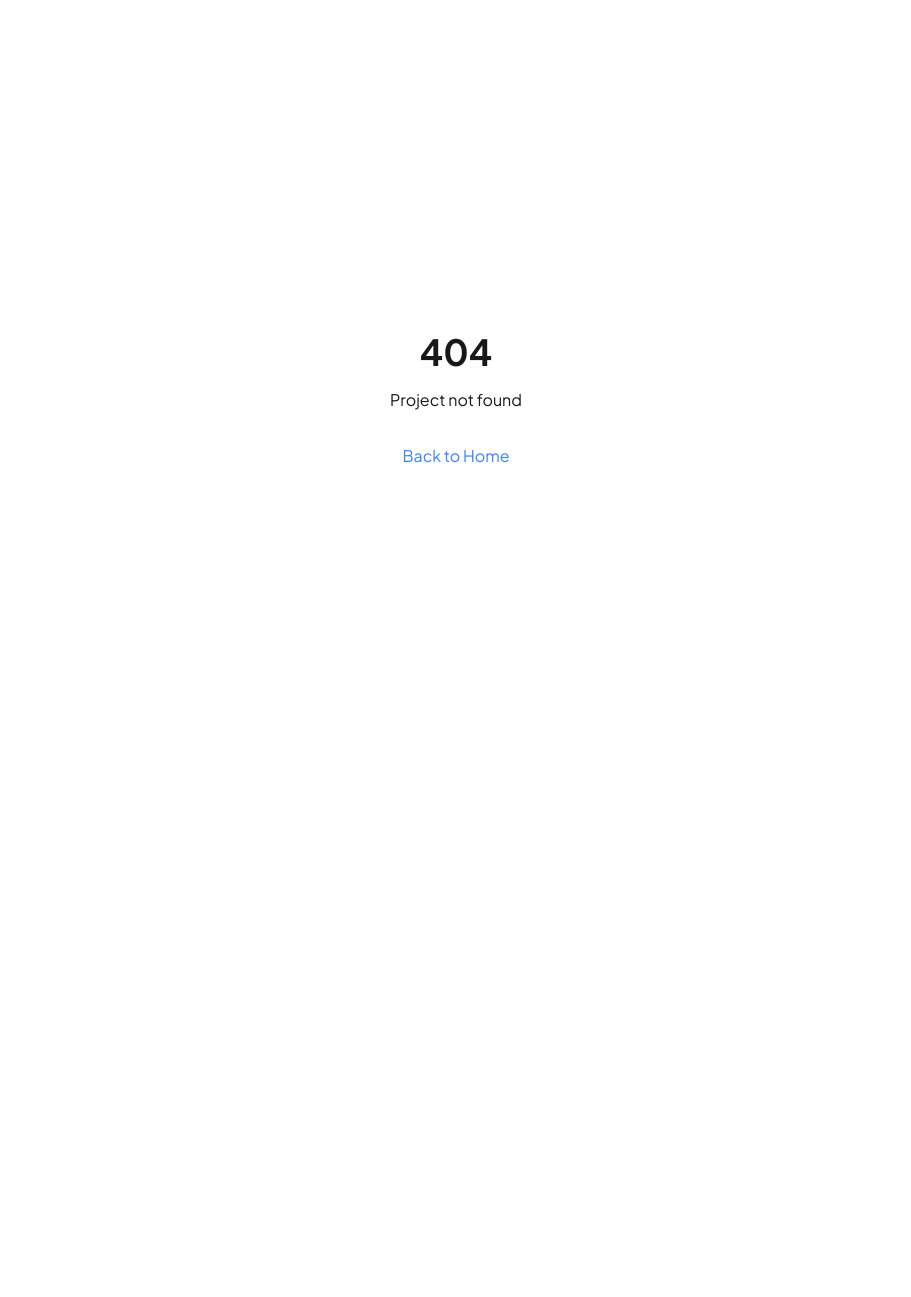
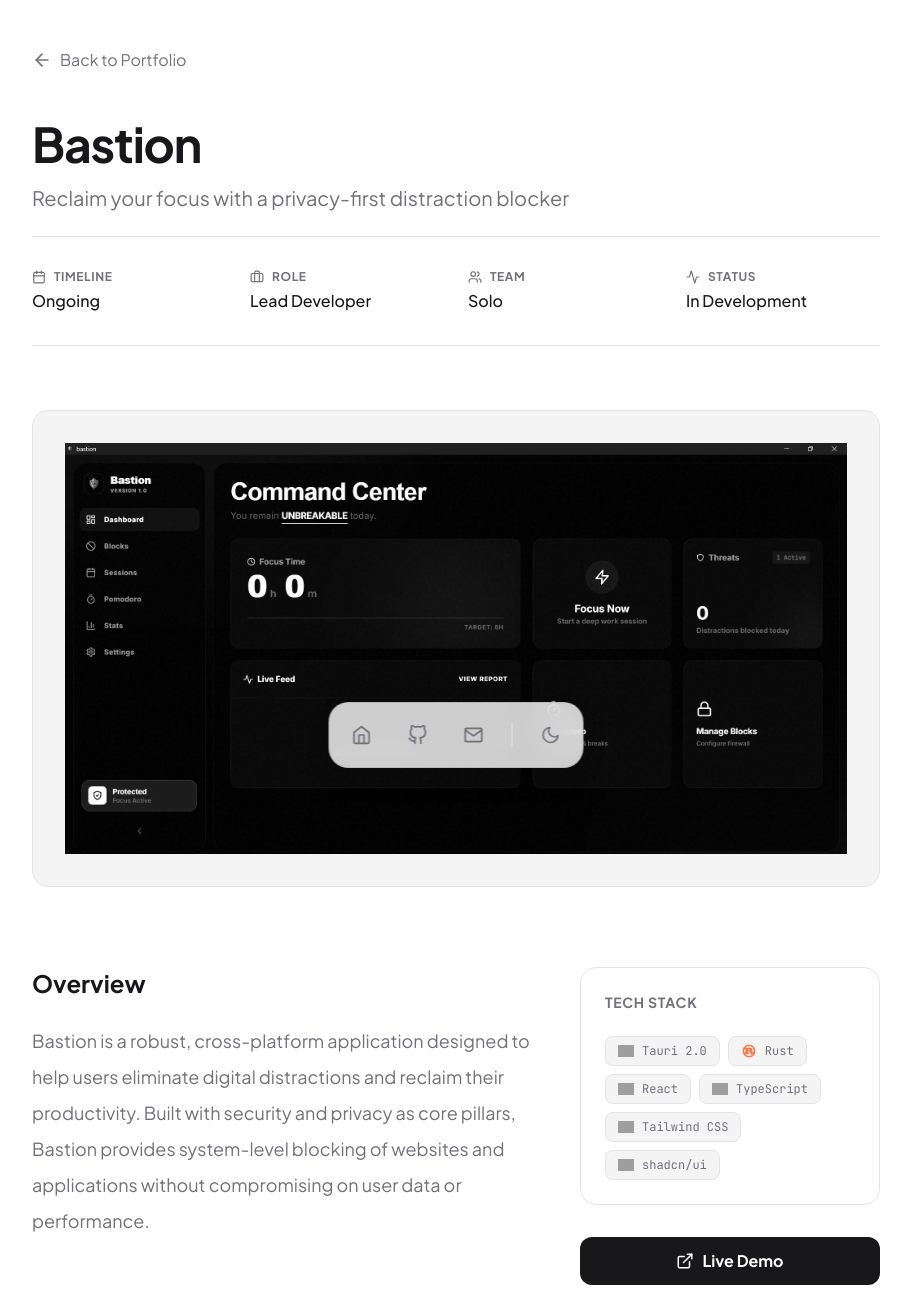
Before and after one commit to shubham-pathak1/portfolio, a React (Vite) app: page /project/bastion in a window 1280 px wide. Before the commit this address had no page. Shown: the top 1297 px of the page, without its empty margins (184-1095 px from the left). Before the commit the page ends 800 px from the top, so only its background shows below. Built offline with nearby package versions, Linux system fonts and the light colour scheme; grey boxes are pictures that could not be loaded.

Commit message:
added bastion project and details

```diff
--- a/src/components/sections/Projects.tsx
+++ b/src/components/sections/Projects.tsx
@@ -4,6 +4,8 @@
 import expoIcon from "../../assets/expo.png";
 import krishiSangamImage from "../../assets/krishi_sangam.png";
 import throttleTalksImage from "../../assets/throttle_talks.png";
+import bastionImage from "../../assets/bastion.png";
+import rustIcon from "../../assets/rust.png";
 
 interface Project {
     id: string; // Added ID
@@ -45,6 +47,20 @@
         image: krishiSangamImage,
         link: "https://github.com/shubham-pathak1/krishi-sangam",
         github: "https://github.com/shubham-pathak1/krishi-sangam"
+    },
+    {
+        id: "bastion",
+        title: "Bastion",
+        description: "Cross-platform distraction blocker with Pomodoro focus. (In Development Phase)",
+        tags: [
+            { name: "Tauri", icon: "https://cdn.jsdelivr.net/gh/devicons/devicon/icons/tauri/tauri-original.svg" },
+            { name: "Rust", icon: rustIcon },
+            { name: "React", icon: "https://cdn.jsdelivr.net/gh/devicons/devicon/icons/react/react-original.svg" },
+            { name: "Tailwind", icon: "https://cdn.jsdelivr.net/gh/devicons/devicon/icons/tailwindcss/tailwindcss-original.svg" }
+        ],
+        image: bastionImage,
+        link: "https://github.com/shubham-pathak1/bastion",
+        github: "https://github.com/shubham-pathak1/bastion"
     }
 ];
 
--- a/src/data/projectDetails.ts
+++ b/src/data/projectDetails.ts
@@ -1,6 +1,8 @@
 import expoIcon from "../assets/expo.png";
 import krishiSangamImage from "../assets/krishi_sangam.png";
 import throttleTalksImage from "../assets/throttle_talks.png";
+import bastionImage from "../assets/bastion.png";
+import rustIcon from "../assets/rust.png";
 
 export interface ProjectDetail {
     id: string;
@@ -112,5 +114,50 @@
         ],
         image: krishiSangamImage,
         github: "https://github.com/shubham-pathak1/krishi-sangam"
+    },
+    "bastion": {
+        id: "bastion",
+        title: "Bastion",
+        tagline: "Reclaim your focus with a privacy-first distraction blocker",
+        timeline: "Ongoing",
+        role: "Lead Developer",
+        team: "Solo",
+        status: "In Development",
+        overview: "Bastion is a robust, cross-platform application designed to help users eliminate digital distractions and reclaim their productivity. Built with security and privacy as core pillars, Bastion provides system-level blocking of websites and applications without compromising on user data or performance.",
+        features: [
+            "Smart Blocking: Set custom blocklists for websites and desktop applications.",
+            "Pomodoro Integration: Sync your blocking sessions with focus timers.",
+            "Schedule Mode: Automatically toggle focus mode during work hours.",
+            "Deep Focus: Interactive 'hard-lock' mode to prevent bypassing blocks.",
+            "Privacy First: Local-only data storage with no cloud tracking."
+        ],
+        whyBuilt: [
+            "Most existing blockers are either too easy to bypass or highly intrusive.",
+            "Wanted to explore Tauri 2.0 and its capabilities for system-level integrations.",
+            "Needed a personal tool that combined focus timers with hard-blocking.",
+            "To solve the challenge of cross-platform system hooks using Rust."
+        ],
+        techStack: [
+            { name: "Tauri 2.0", icon: "https://cdn.jsdelivr.net/gh/devicons/devicon/icons/tauri/tauri-original.svg" },
+            { name: "Rust", icon: rustIcon },
+            { name: "React", icon: "https://cdn.jsdelivr.net/gh/devicons/devicon/icons/react/react-original.svg" },
+            { name: "TypeScript", icon: "https://cdn.jsdelivr.net/gh/devicons/devicon/icons/typescript/typescript-original.svg" },
+            { name: "Tailwind CSS", icon: "https://cdn.jsdelivr.net/gh/devicons/devicon/icons/tailwindcss/tailwindcss-original.svg" },
+            { name: "shadcn/ui", icon: "https://cdn.jsdelivr.net/gh/devicons/devicon/icons/react/react-original.svg" } // Placeholder for shadcn
+        ],
+        impact: [
+            "Initial internal testing showed a 30% increase in deep work sessions.",
+            "Successfully implemented low-level network and process interception.",
+            "Developed a unique cross-platform UI bridge between Rust and React.",
+            "Ensured zero-latency response for system-level triggers."
+        ],
+        futurePlans: [
+            "Add mobile companion apps (Android/iOS) for synchronized blocking.",
+            "Implement AI-driven 'Distraction Detection' based on usage patterns.",
+            "Open-source core blocking modules for community contribution.",
+            "Add team-based focus leaderboards."
+        ],
+        image: bastionImage,
+        github: "https://github.com/shubham-pathak1/bastion"
     }
 };
--- a/src/pages/ProjectDetail.tsx
+++ b/src/pages/ProjectDetail.tsx
@@ -81,7 +81,7 @@
                     <img
                         src={project.image}
                         alt={project.title}
-                        className="w-full h-full object-cover"
+                        className={`w-full h-full ${project.id === 'bastion' ? 'object-contain p-8' : 'object-cover'}`}
                     />
                 </div>
 
```
Also changed, not shown: src/assets/bastion.png (added), src/assets/rust.png (added).
